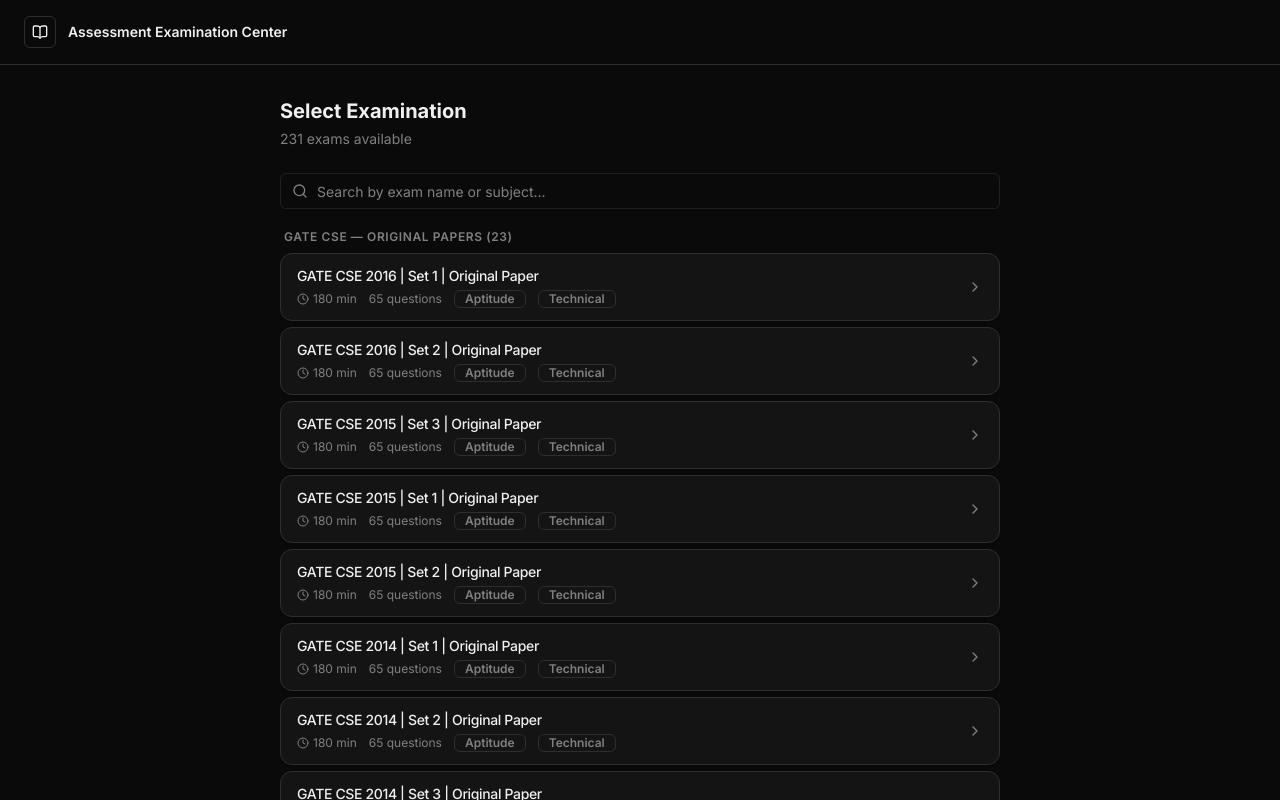
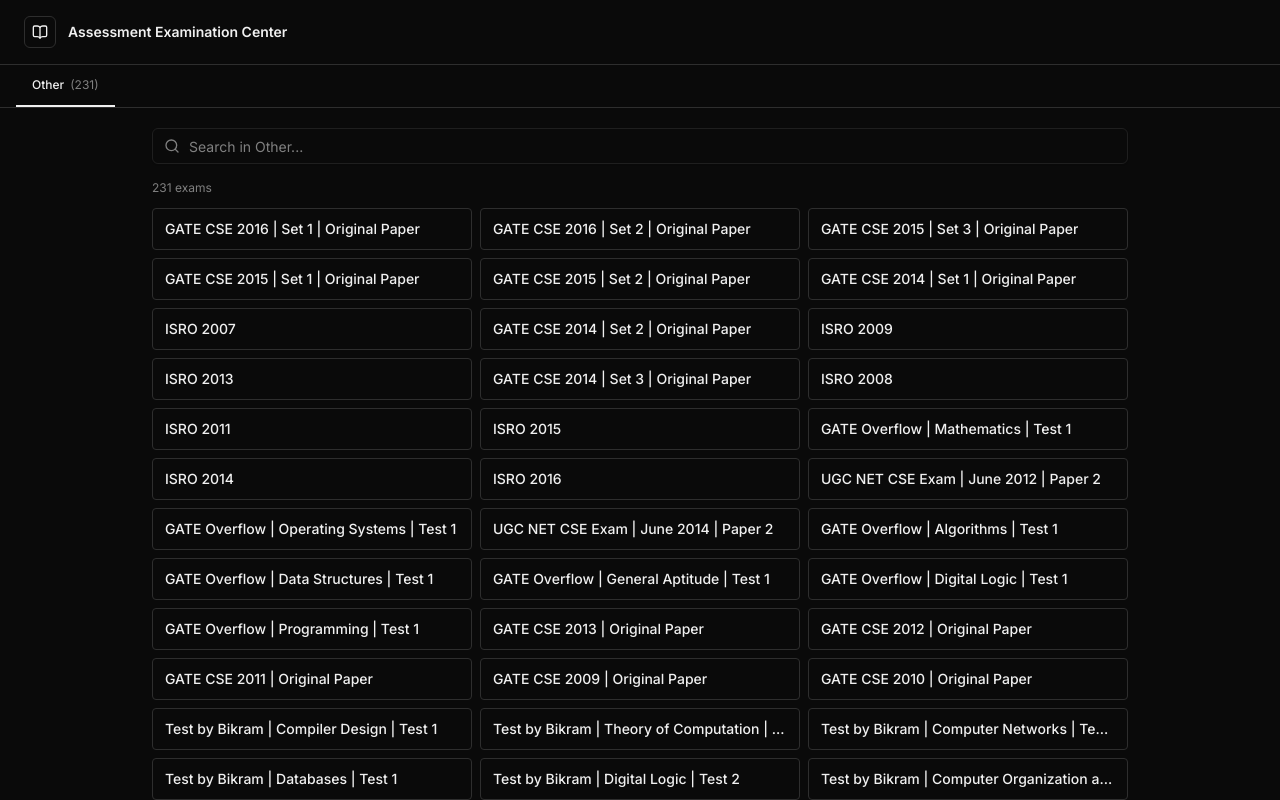
Before and after one commit to SudeepMalipeddi/GATE-TEST-UI, a React (Vite) app: page / in a window 1280 px wide. Shown: the top 800 px of the page. Built offline with nearby package versions, Linux system fonts and the light colour scheme.

Commit message:
Year-tab exam selection matching original app layout

```diff
--- a/src/pages/ExamSelectPage.tsx
+++ b/src/pages/ExamSelectPage.tsx
@@ -1,10 +1,7 @@
 import { useState, useEffect } from 'react'
-import { Card, CardHeader, CardTitle } from '@/components/ui/card'
 import { Input } from '@/components/ui/input'
-import { Badge } from '@/components/ui/badge'
-import { Separator } from '@/components/ui/separator'
 import { ScrollArea } from '@/components/ui/scroll-area'
-import { Clock, BookOpen, ChevronRight, Search, Loader2 } from 'lucide-react'
+import { BookOpen, Search, Loader2 } from 'lucide-react'
 import { loadCatalog, loadExam } from '../data/examCatalog'
 import type { ExamMeta } from '../data/examCatalog'
 import type { ExamData } from '../types/exam'
@@ -13,33 +10,52 @@
   onSelect: (exam: ExamData) => void
 }
 
+// Year tabs shown — matching the original app's structure.
+// 2020+ years are separate tabs; everything older is "Other".
+const YEAR_TABS = ['2025', '2024', '2023', '2022', '2021', '2020', 'DA', 'Other'] as const
+type YearTab = typeof YEAR_TABS[number]
+
+function getYearTab(name: string): YearTab {
+  // DA (Data Science & AI)
+  if (/\bDA\b/.test(name)) return 'DA'
+  // Extract 4-digit year
+  const match = name.match(/20(\d{2})/)
+  if (match) {
+    const year = 2000 + parseInt(match[1])
+    if (year >= 2020) return String(year) as YearTab
+  }
+  return 'Other'
+}
+
 export function ExamSelectPage({ onSelect }: Props) {
   const [catalog, setCatalog] = useState<ExamMeta[]>([])
+  const [activeTab, setActiveTab] = useState<YearTab>('Other')
   const [filter, setFilter] = useState('')
   const [loading, setLoading] = useState(true)
   const [loadingId, setLoadingId] = useState<string | null>(null)
 
   useEffect(() => {
-    loadCatalog().then(c => { setCatalog(c); setLoading(false) })
+    loadCatalog().then(c => {
+      setCatalog(c)
+      setLoading(false)
+      // Auto-select first tab that has content
+      for (const tab of YEAR_TABS) {
+        if (c.some(e => getYearTab(e.name) === tab)) {
+          setActiveTab(tab)
+          break
+        }
+      }
+    })
   }, [])
 
-  const filtered = catalog.filter(e =>
-    e.name.toLowerCase().includes(filter.toLowerCase()) ||
-    e.sectionNames.some(s => s.toLowerCase().includes(filter.toLowerCase()))
-  )
+  // Tabs that actually have exams
+  const populatedTabs = YEAR_TABS.filter(tab => catalog.some(e => getYearTab(e.name) === tab))
 
-  // Group by category
-  const groups: Record<string, ExamMeta[]> = {}
-  for (const exam of filtered) {
-    let group = 'Other'
-    if (exam.name.includes('GATE CSE')) group = 'GATE CSE — Original Papers'
-    else if (exam.name.includes('GATE IT')) group = 'GATE IT — Original Papers'
-    else if (exam.name.startsWith('GATE Overflow |')) group = 'GATE Overflow — Topic Tests'
-    else if (exam.name.startsWith('GATEBOOK')) group = 'GATEBOOK 2019 — Topic Tests'
-    else if (exam.name.includes('Mock GATE') || exam.name.includes('Grand Test')) group = 'Mock Tests'
-    groups[group] = groups[group] || []
-    groups[group].push(exam)
-  }
+  // Exams for current tab, filtered by search
+  const tabExams = catalog.filter(e => getYearTab(e.name) === activeTab)
+  const filtered = filter.trim()
+    ? tabExams.filter(e => e.name.toLowerCase().includes(filter.toLowerCase()))
+    : tabExams
 
   const handleSelect = async (meta: ExamMeta) => {
     setLoadingId(meta.id)
@@ -56,24 +72,48 @@
       {/* Header */}
       <header className="border-b border-border px-6 py-4 flex items-center gap-3">
         <div className="w-8 h-8 rounded-md border border-border flex items-center justify-center">
-          <BookOpen className="w-4 h-4 text-foreground" />
+          <BookOpen className="w-4 h-4" />
         </div>
         <span className="font-semibold text-sm">Assessment Examination Center</span>
       </header>
 
-      <div className="flex-1 max-w-3xl mx-auto w-full px-6 py-8 flex flex-col">
-        <div className="mb-6">
-          <h1 className="text-xl font-bold text-foreground">Select Examination</h1>
-          <p className="text-sm text-muted-foreground mt-1">
-            {loading ? 'Loading...' : `${catalog.length} exams available`}
-          </p>
+      {/* Year tabs — matches original layout */}
+      <div className="border-b border-border px-4 flex items-center gap-1 overflow-x-auto">
+        {loading
+          ? YEAR_TABS.map(tab => (
+              <button
+                key={tab}
+                disabled
+                className="px-4 py-3 text-xs font-medium text-muted-foreground/40 border-b-2 border-transparent whitespace-nowrap"
+              >
+                {tab}
+              </button>
+            ))
+          : populatedTabs.map(tab => (
+              <button
+                key={tab}
+                onClick={() => { setActiveTab(tab); setFilter('') }}
+                className={`px-4 py-3 text-xs font-medium border-b-2 whitespace-nowrap transition-colors ${
+                  activeTab === tab
+                    ? 'border-foreground text-foreground'
+                    : 'border-transparent text-muted-foreground hover:text-foreground'
+                }`}
+              >
+                {tab}
+                <span className="ml-1.5 text-muted-foreground font-normal">
+                  ({catalog.filter(e => getYearTab(e.name) === tab).length})
+                </span>
+              </button>
+            ))}
       </div>
 
-        {/* Search */}
-        <div className="relative mb-5">
+      {/* Body */}
+      <div className="flex-1 flex flex-col px-6 py-5 max-w-5xl mx-auto w-full">
+        {/* Search within tab */}
+        <div className="relative mb-4">
           <Search className="absolute left-3 top-1/2 -translate-y-1/2 w-4 h-4 text-muted-foreground" />
           <Input
-            placeholder="Search by exam name or subject..."
+            placeholder={`Search in ${activeTab}...`}
             value={filter}
             onChange={e => setFilter(e.target.value)}
             className="pl-9 text-sm"
@@ -82,60 +122,37 @@
 
         {loading ? (
           <div className="flex items-center justify-center py-20">
-            <Loader2 className="w-6 h-6 animate-spin text-muted-foreground" />
+            <Loader2 className="w-5 h-5 animate-spin text-muted-foreground" />
           </div>
         ) : (
-          <ScrollArea className="flex-1 -mx-1 px-1">
-            <div className="space-y-6 pb-6">
-              {Object.entries(groups).map(([groupName, exams]) => (
-                <div key={groupName}>
-                  <p className="text-xs font-semibold text-muted-foreground uppercase tracking-wider mb-2 px-1">
-                    {groupName} ({exams.length})
+          <>
+            <p className="text-xs text-muted-foreground mb-3">
+              {filtered.length} exam{filtered.length !== 1 ? 's' : ''}
+              {filter && ` matching "${filter}"`}
             </p>
-                  <div className="space-y-1.5">
-                    {exams.map(exam => (
-                      <Card
+            <ScrollArea className="flex-1">
+              <div className="grid grid-cols-1 sm:grid-cols-2 lg:grid-cols-3 gap-2 pb-6">
+                {filtered.map(exam => (
+                  <button
                     key={exam.id}
-                        className="border-border hover:border-foreground/40 cursor-pointer transition-colors"
                     onClick={() => handleSelect(exam)}
+                    disabled={loadingId === exam.id}
+                    className="text-left px-3 py-2.5 rounded border border-border hover:border-foreground/40 hover:bg-accent transition-colors text-sm font-medium flex items-center justify-between gap-2 disabled:opacity-60"
                   >
-                        <CardHeader className="py-3 px-4">
-                          <div className="flex items-center justify-between gap-3">
-                            <div className="flex-1 min-w-0">
-                              <CardTitle className="text-sm font-medium truncate">{exam.name}</CardTitle>
-                              <div className="flex items-center gap-3 mt-1">
-                                <span className="flex items-center gap-1 text-xs text-muted-foreground">
-                                  <Clock className="w-3 h-3" />
-                                  {exam.durationMinutes} min
-                                </span>
-                                <span className="text-xs text-muted-foreground">
-                                  {exam.totalQuestions} questions
-                                </span>
-                                {exam.sectionNames.map(s => (
-                                  <Badge key={s} variant="outline" className="text-xs py-0 border-border text-muted-foreground">
-                                    {s}
-                                  </Badge>
-                                ))}
-                              </div>
-                            </div>
-                            {loadingId === exam.id ? (
-                              <Loader2 className="w-4 h-4 animate-spin text-muted-foreground flex-shrink-0" />
-                            ) : (
-                              <ChevronRight className="w-4 h-4 text-muted-foreground flex-shrink-0" />
+                    <span className="truncate">{exam.name}</span>
+                    {loadingId === exam.id && (
+                      <Loader2 className="w-3.5 h-3.5 animate-spin text-muted-foreground flex-shrink-0" />
                     )}
-                          </div>
-                        </CardHeader>
-                      </Card>
-                    ))}
-                  </div>
-                  <Separator className="mt-5" />
-                </div>
+                  </button>
                 ))}
                 {filtered.length === 0 && (
-                <p className="text-sm text-muted-foreground text-center py-10">No exams match your search.</p>
+                  <p className="col-span-full text-sm text-muted-foreground text-center py-10">
+                    No exams match your search.
+                  </p>
                 )}
               </div>
             </ScrollArea>
+          </>
         )}
       </div>
     </div>
```
Lines whose indentation alone changed are shown as unchanged.
